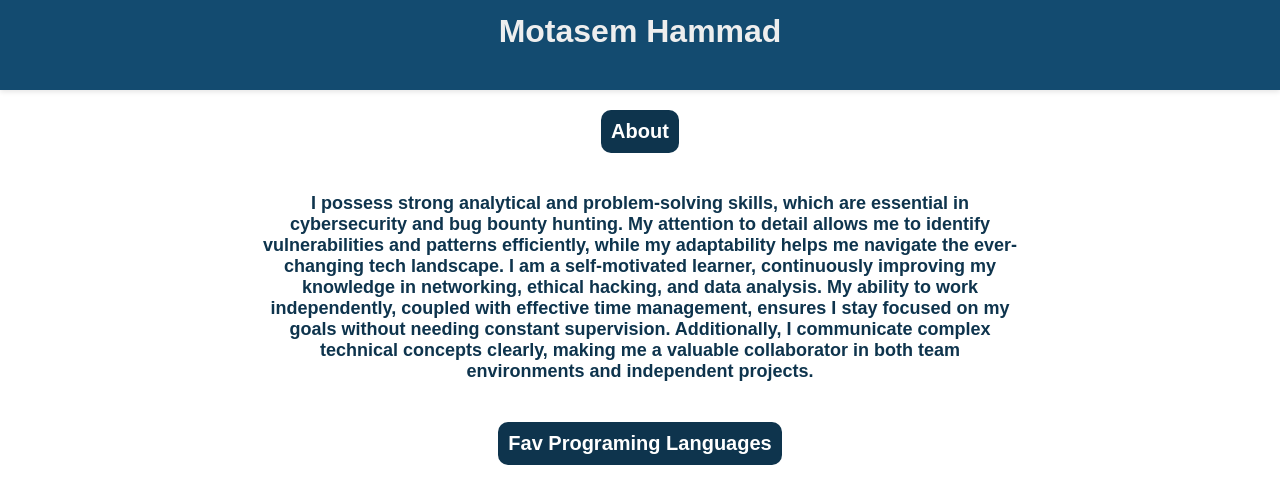
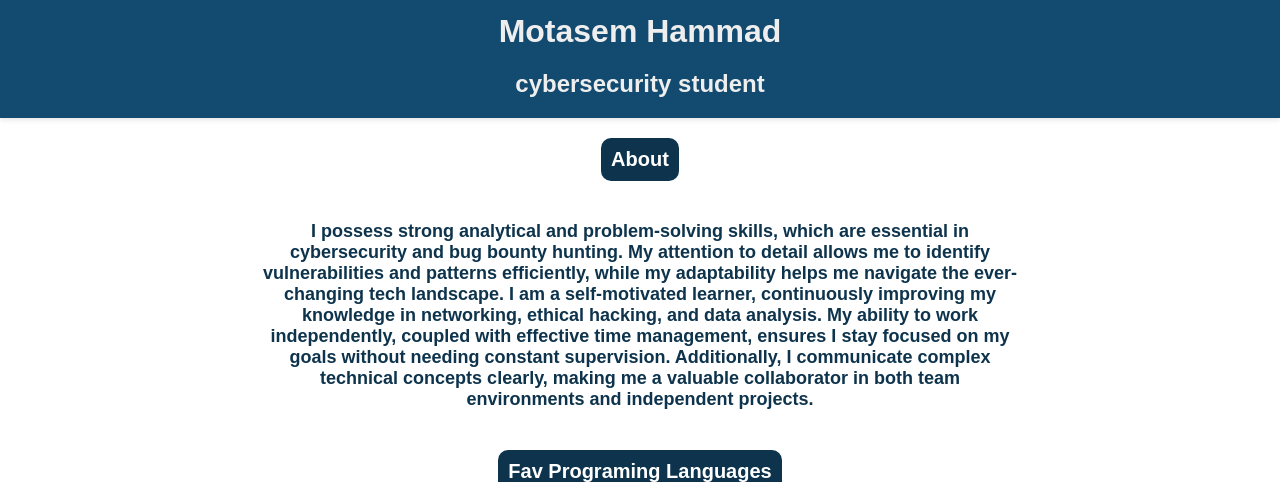
Before and after one commit to m2004266/m2004.github.io, a plain HTML site: page index.html in a window 1280 px wide. Shown: the part 241-723 px from the top of the page. Drawn offline with Linux system fonts and the light colour scheme; a web font is replaced by a local one.

Commit message:
Add files via upload

```diff
--- a/index.html
+++ b/index.html
@@ -23,6 +23,7 @@
     </div>
     <div class="headerHone">
       <h1>Motasem Hammad</h1>
+      <h2>cybersecurity student</h2>
     </div>
   </header>
   <main>
@@ -30,7 +31,7 @@
       <div class="aboutH3">
         <h3>About</h3>
       </div>
-      <p>I possess strong analytical and problem-solving skills, which are essential in cybersecurity and bug bounty hunting.
+      <p> I possess strong analytical and problem-solving skills, which are essential in cybersecurity and bug bounty hunting.
          My attention to detail allows me to identify vulnerabilities and patterns efficiently, while my adaptability helps me navigate the ever-changing
         tech landscape. I am a self-motivated learner, continuously improving my knowledge in networking, ethical hacking, and data analysis. My ability
          to work independently, coupled with effective time management, ensures I stay focused on my goals without needing constant supervision. Additionally,
```
